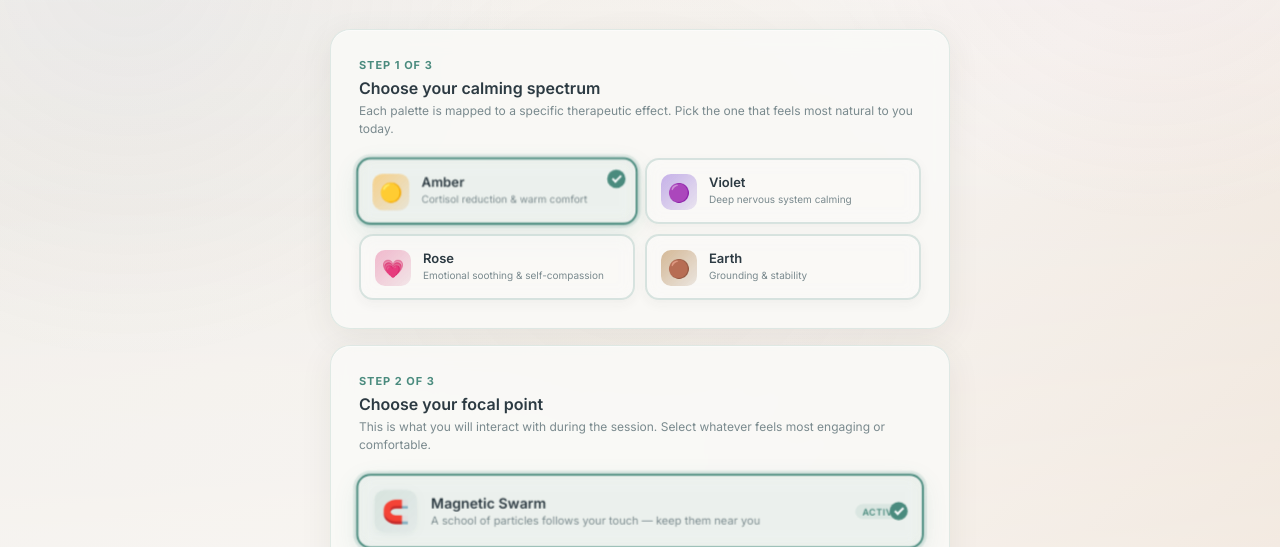
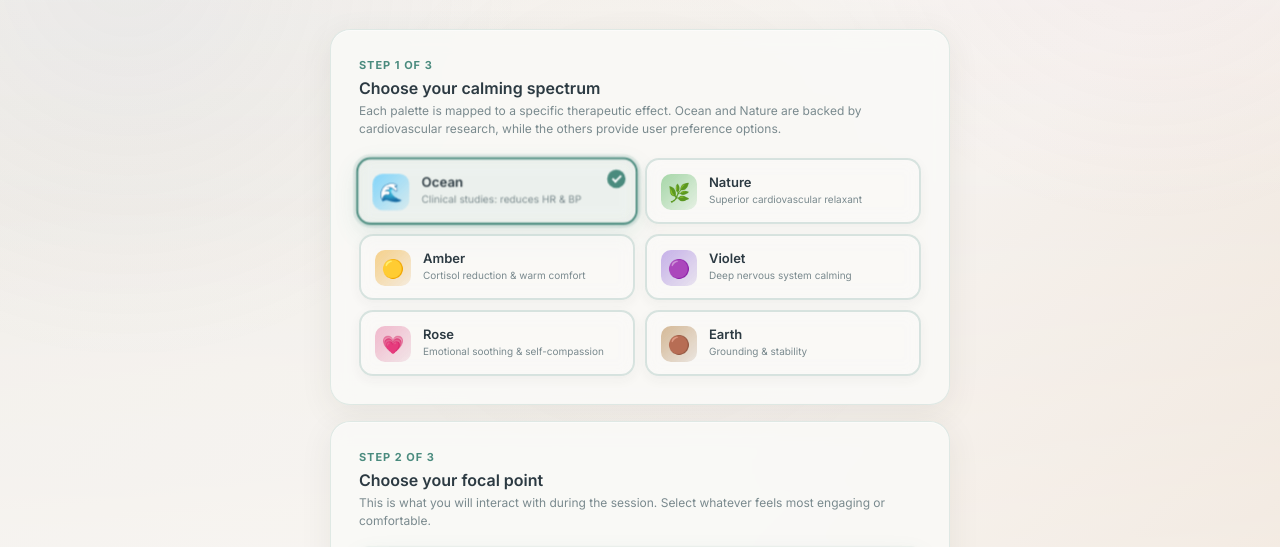
Before and after one commit to AsangaGunawardhana/Therapeutic-WebAR-Project, a plain HTML site: page frontend/index.html in a window 1280 px wide. Shown: the part 192-739 px from the top of the page. Drawn offline with Linux system fonts and the light colour scheme; sample sign-in values are in the browser's storage.

Commit message:
feat(index): add OCEAN and NATURE palette selection UI
- Add CSS variables and swatch styles for new palettes
- Add palette cards with clinical evidence labels
- Update description to explain evidence-based vs preference options
- Set OCEAN as default selected palette

Co-Authored-By: Claude Opus 4.6 <noreply@anthropic.com>

```diff
--- a/frontend/index.html
+++ b/frontend/index.html
@@ -21,6 +21,8 @@
       --accent2: #7b8fa6;
       --text:    #2c3a42;
       --muted:   #7a8a8e;
+      --ocean:   #4fc3f7;
+      --nature:  #66bb6a;
       --green:   #4e9e72;
       --amber:   #d4913a;
       --violet:  #7c5cbf;
@@ -279,6 +281,11 @@
       font-size: 18px;
     }
 
+    /* Evidence-based cardiovascular research palettes */
+    .swatch-ocean  { background: linear-gradient(135deg, #81d4fa, #4fc3f722); }
+    .swatch-nature { background: linear-gradient(135deg, #a5d6a7, #66bb6a22); }
+
+    /* User preference and accessibility palettes */
     .swatch-amber  { background: linear-gradient(135deg, #f5d08a, #d4913a22); }
     .swatch-violet { background: linear-gradient(135deg, #c5b0e8, #7c5cbf22); }
     .swatch-pink   { background: linear-gradient(135deg, #f0b8cc, #c26b8a22); }
@@ -645,12 +652,34 @@
   <section class="card" aria-labelledby="paletteHeading">
     <div class="card-title">Step 1 of 3</div>
     <h2 class="card-heading" id="paletteHeading">Choose your calming spectrum</h2>
-    <p class="card-desc">Each palette is mapped to a specific therapeutic effect. Pick the one that feels most natural to you today.</p>
+    <p class="card-desc">Each palette is mapped to a specific therapeutic effect. Ocean and Nature are backed by cardiovascular research, while the others provide user preference options.</p>
 
     <div class="palette-grid" role="radiogroup" aria-labelledby="paletteHeading">
 
-      <label class="palette-card selected" id="label-AMBER">
-        <input type="radio" name="palette" value="AMBER" id="palette-AMBER" checked />
+      <!-- Evidence-based cardiovascular research palettes -->
+      <label class="palette-card selected" id="label-OCEAN">
+        <input type="radio" name="palette" value="OCEAN" id="palette-OCEAN" checked />
+        <div class="palette-swatch swatch-ocean" aria-hidden="true">🌊</div>
+        <div class="palette-info">
+          <div class="palette-name">Ocean</div>
+          <div class="palette-tag">Clinical studies: reduces HR &amp; BP</div>
+        </div>
+        <div class="tick" aria-hidden="true"></div>
+      </label>
+
+      <label class="palette-card" id="label-NATURE">
+        <input type="radio" name="palette" value="NATURE" id="palette-NATURE" />
+        <div class="palette-swatch swatch-nature" aria-hidden="true">🌿</div>
+        <div class="palette-info">
+          <div class="palette-name">Nature</div>
+          <div class="palette-tag">Superior cardiovascular relaxant</div>
+        </div>
+        <div class="tick" aria-hidden="true"></div>
+      </label>
+
+      <!-- User preference and accessibility palettes -->
+      <label class="palette-card" id="label-AMBER">
+        <input type="radio" name="palette" value="AMBER" id="palette-AMBER" />
         <div class="palette-swatch swatch-amber" aria-hidden="true">🟡</div>
         <div class="palette-info">
           <div class="palette-name">Amber</div>
```
